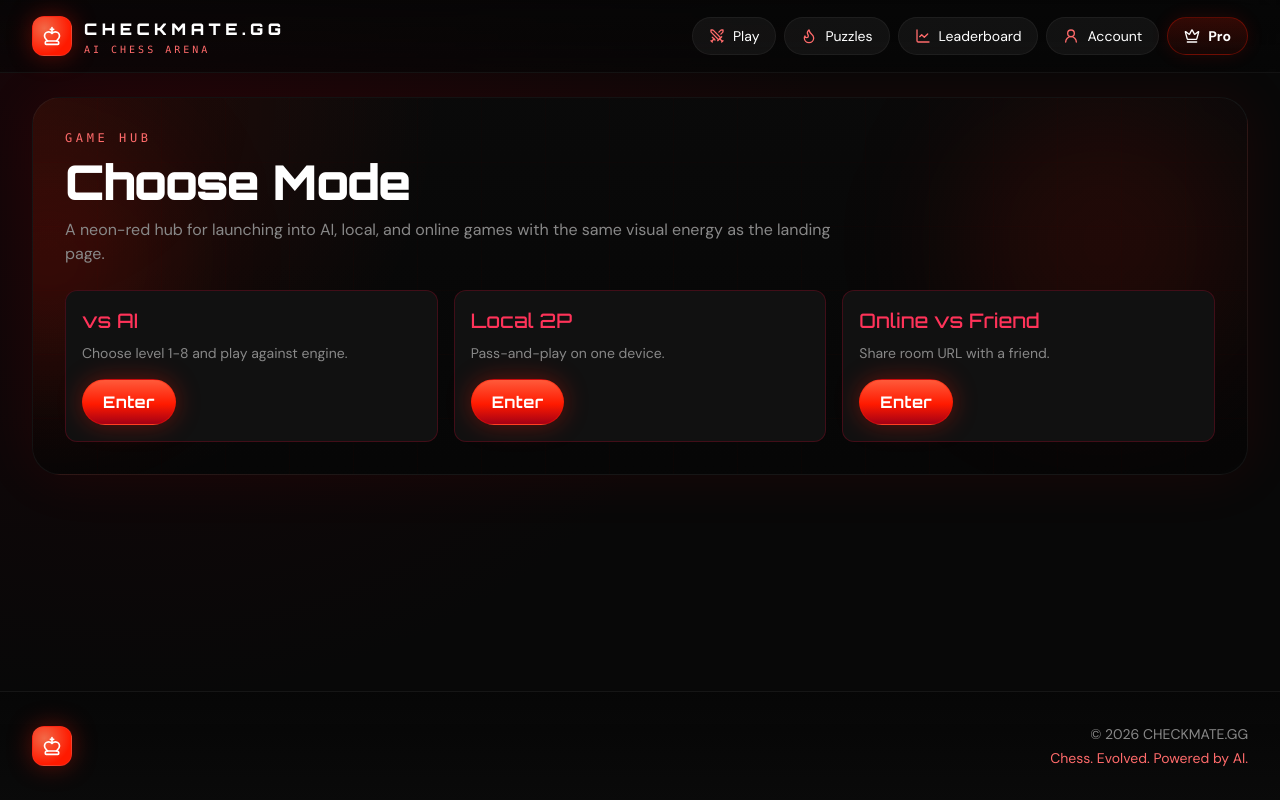
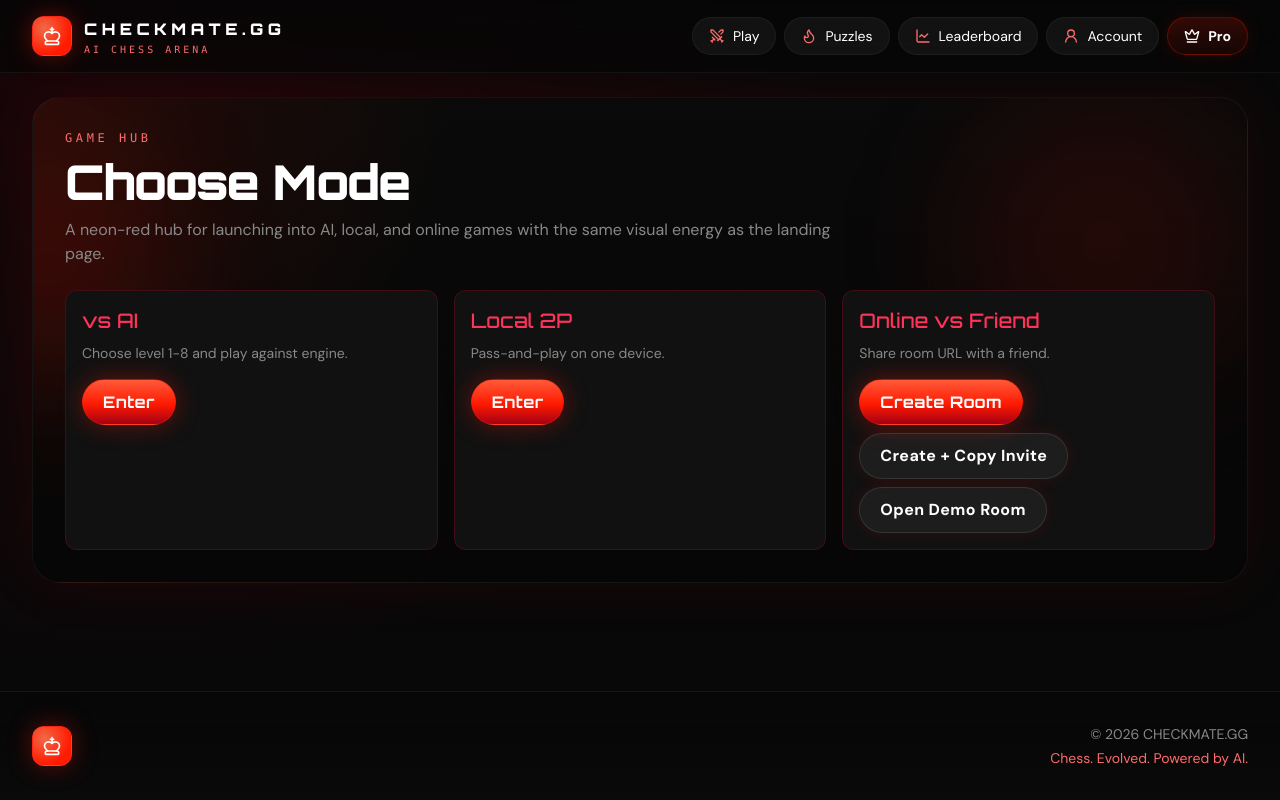
Before and after one commit to madinaerzhan60/chessmate.gg, a Next.js app in the folder frontend/: page /play in a window 1280 px wide. Built offline with nearby package versions, Linux system fonts and the light colour scheme.

Commit message:
Add one-click room generation and invite copy flow

```diff
--- a/frontend/app/play/page.tsx
+++ b/frontend/app/play/page.tsx
@@ -1,4 +1,8 @@
+'use client';
+
 import Link from 'next/link';
+import { useRouter } from 'next/navigation';
+import { useState } from 'react';
 import { NeonCard } from '@/components/ui/NeonCard';
 import { NeonButton } from '@/components/ui/NeonButton';
 import { PageFrame } from '@/components/layout/PageFrame';
@@ -10,6 +14,33 @@ const modes = [
 ];
 
 export default function PlayPage() {
+  const router = useRouter();
+  const [inviteStatus, setInviteStatus] = useState<'idle' | 'copied' | 'failed'>('idle');
+
+  const createRoomId = () => `room-${Math.random().toString(36).slice(2, 8)}-${Date.now().toString(36).slice(-4)}`;
+
+  const createAndOpenRoom = () => {
+    const roomId = createRoomId();
+    router.push(`/play/${roomId}`);
+  };
+
+  const createAndCopyInvite = async () => {
+    const roomId = createRoomId();
+    const origin = window.location.origin;
+    const inviteLink = `${origin}/play/${roomId}`;
+
+    try {
+      await navigator.clipboard.writeText(inviteLink);
+      setInviteStatus('copied');
+      setTimeout(() => setInviteStatus('idle'), 1800);
+      router.push(`/play/${roomId}`);
+    } catch {
+      setInviteStatus('failed');
+      setTimeout(() => setInviteStatus('idle'), 1800);
+      router.push(`/play/${roomId}`);
+    }
+  };
+
   return (
     <PageFrame
       eyebrow="GAME HUB"
@@ -21,9 +52,25 @@ export default function PlayPage() {
           <NeonCard key={mode.title} className="border-white/5 bg-black/35">
             <h2 className="font-[Orbitron] text-xl text-[#ff3359]">{mode.title}</h2>
             <p className="mt-2 text-sm text-textSecondary">{mode.desc}</p>
-            <Link href={mode.href} className="mt-4 inline-block">
-              <NeonButton>Enter</NeonButton>
-            </Link>
+            {mode.title === 'Online vs Friend' ? (
+              <div className="mt-4 space-y-2">
+                <div className="flex flex-wrap gap-2">
+                  <NeonButton onClick={createAndOpenRoom}>Create Room</NeonButton>
+                  <NeonButton variant="secondary" onClick={createAndCopyInvite}>
+                    Create + Copy Invite
+                  </NeonButton>
+                </div>
+                <Link href={mode.href} className="inline-block">
+                  <NeonButton variant="secondary">Open Demo Room</NeonButton>
+                </Link>
+                {inviteStatus === 'copied' ? <p className="text-xs text-[#ff3359]">Invite link copied.</p> : null}
+                {inviteStatus === 'failed' ? <p className="text-xs text-[#ff3359]">Failed to copy. Link still opened.</p> : null}
+              </div>
+            ) : (
+              <Link href={mode.href} className="mt-4 inline-block">
+                <NeonButton>Enter</NeonButton>
+              </Link>
+            )}
           </NeonCard>
         ))}
       </div>
```
